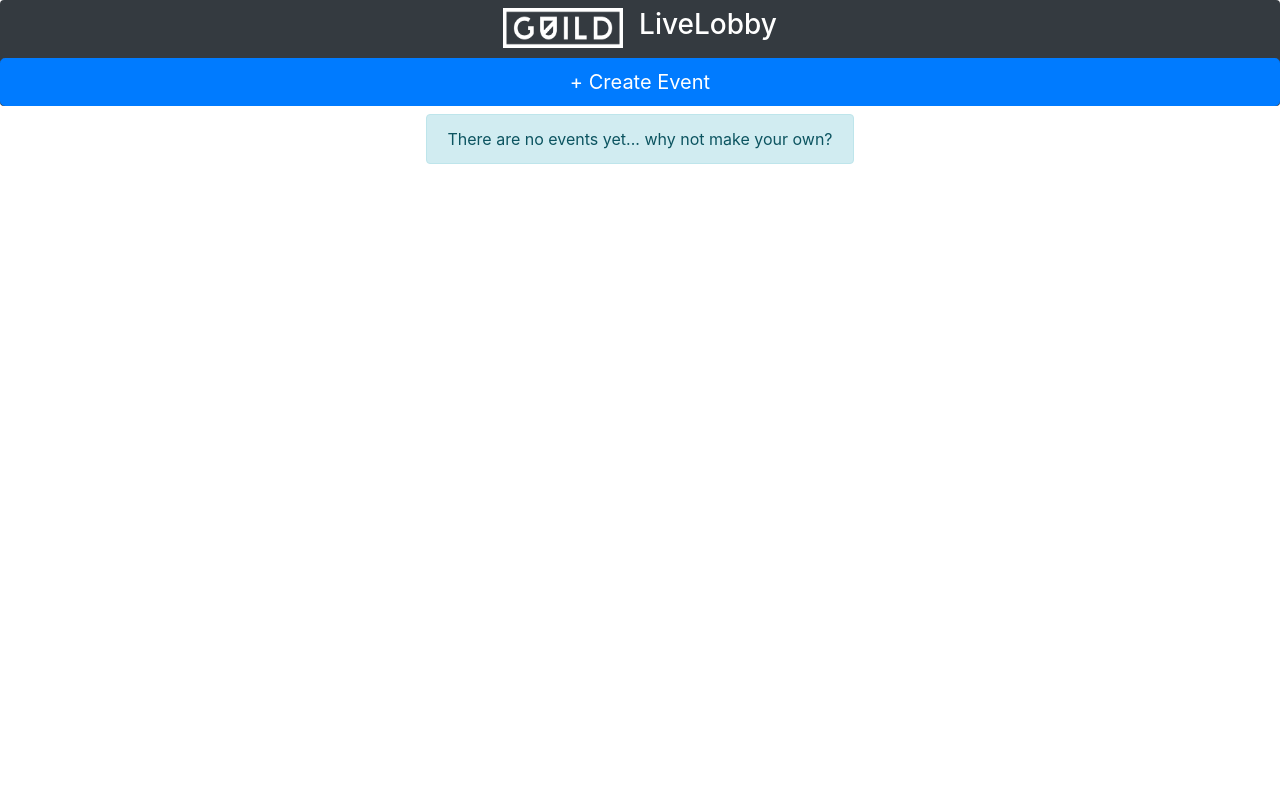
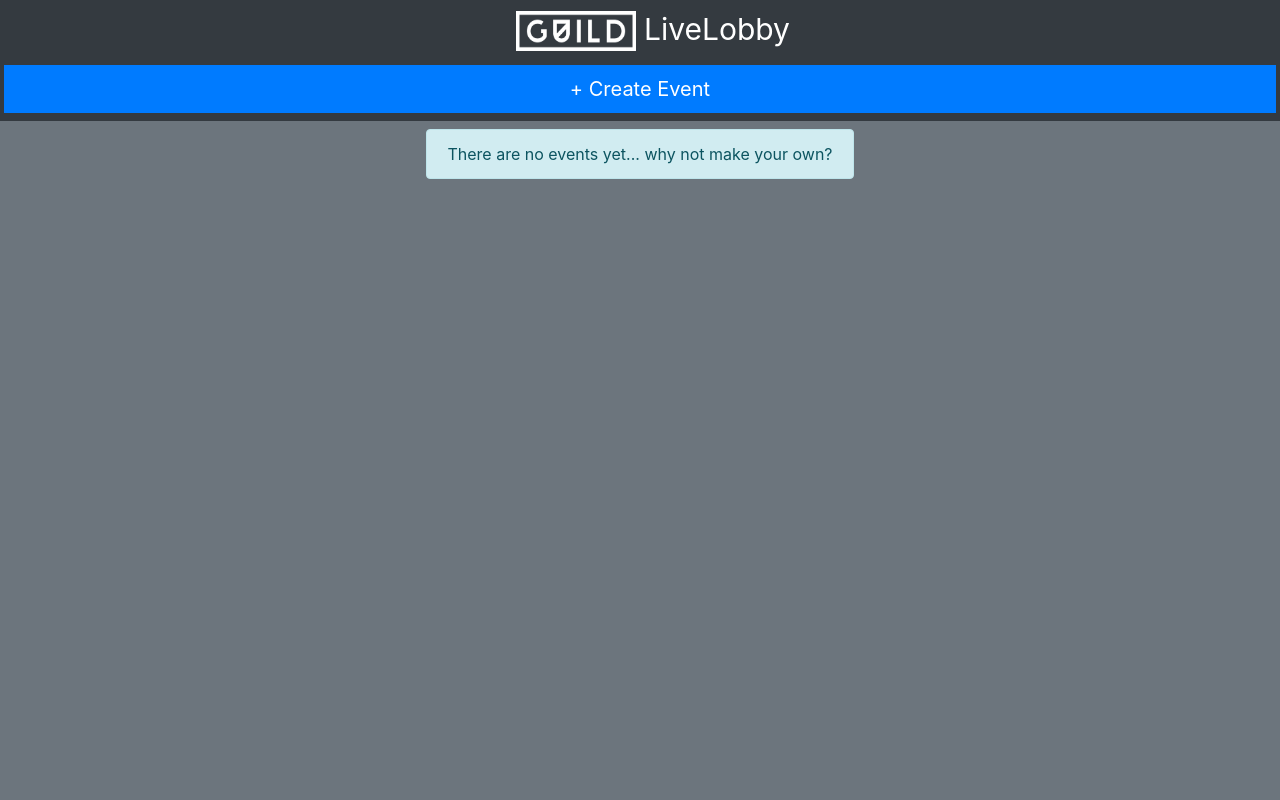
Before and after one commit to GuildHouseGames/livelobby, a Django app: page /events/ in a window 1280 px wide. Run offline with Django 3.2, Linux system fonts and the light colour scheme; data that the repository does not hold is empty; some libraries are stand-ins or nearby versions.

Commit message:
LiveLobby main page complete

```diff
--- a/events/templates/events/event_list.html
+++ b/events/templates/events/event_list.html
@@ -1,37 +1,46 @@
+{% extends 'base.html' %}
 {% load static %}
-<html>
-    <head>
-        <link rel="stylesheet" href="{% static 'bootstrap/css/bootstrap.min.css' %}">
-        <title>{% block title %}{% endblock %}</title>
-    </head>
-    <body>
+
+{% block title %}Guild's LiveLobby{% endblock %}
+
+{% block content %}
+<body class="bg-secondary">
+
     <!--Header Card-->
-        <div class="card text-white bg-dark border-0 sticky-top" style="">
-            <div class="d-flex flex-row justify-content-center">
-                <div class="card-block d-flex mh-100 my-2 pr-3 justify-content-center">
+    <header class="container-fluid text-white bg-dark border-0 rounded-0 h-18 mh-18 px-1 pt-0 pb-2 sticky-top">
+        <!-- Guild LiveLobby Banner -->
+        <div class="row no-gutters justify-content-center mb-1">
+            <div class="col-1 mr-1 align-self-center">
                 <a href="http://guild.house">
-                        <img style="height: 40px; width: 120px;" src="{% static 'events/guild_white.png' %}" alt="Guild Logo">
+                    <img class="float-right" style="height: 40px; width: 120px;" src="{% static 'events/guild_white.png' %}" alt="Guild Logo">
                 </a>
             </div>
-                <div class="card-block d-flex mh-100 my-2 justify-content-center">
-                    <h3>LiveLobby</h3>
+            <div class="col-1 ml-1">
+                <p class="text-left" style="font-size: 30px; transform: translateY(15%)">LiveLobby</p>
             </div>
         </div>
-            <button type="button" class="btn btn-primary btn-lg btn-block">+ Create Event</button>
-        </div>
+
+        <!-- Create Event Button -->
+        <a href="/events/create">
+            <button type="button" class="btn btn-primary btn-lg btn-block rounded-0 mx-auto">+ Create Event</button>
+        </a>
+    </header>
 
     <!--Events Container Card-->
-        <div class="card-group pt-2">
+    <div class="d-flex flex-column w-100 mw-100 px-2 py-2 bg-secondary">
         {% for event in object_list %}
-                <div class="card bg-light">
 
+            <!-- EventView Card -->
+            <div class="card bg-light my-1">
+
+                <!-- EventView Components -->
+                <div class="card-body d-flex flex-row justify-content-center">
                     <!-- Place sub div tags for EventView in here -->
-                    <div class="d-flex flex-row justify-content-center">
                     <div>
-                            | {{ event.time }} |
+                        | {{ event.time }}
                     </div>
                     <div>
-                            | {{ event.name }} - Add EventView object here |
+                        | {{ event.name }} - Add EventView object here
                     </div>
                     <div>
                         | Player count here |
@@ -45,4 +54,4 @@
         {% endfor %}
     </div>
 </body>
-</html>
+{% endblock %}
```
Lines whose indentation alone changed are shown as unchanged.
